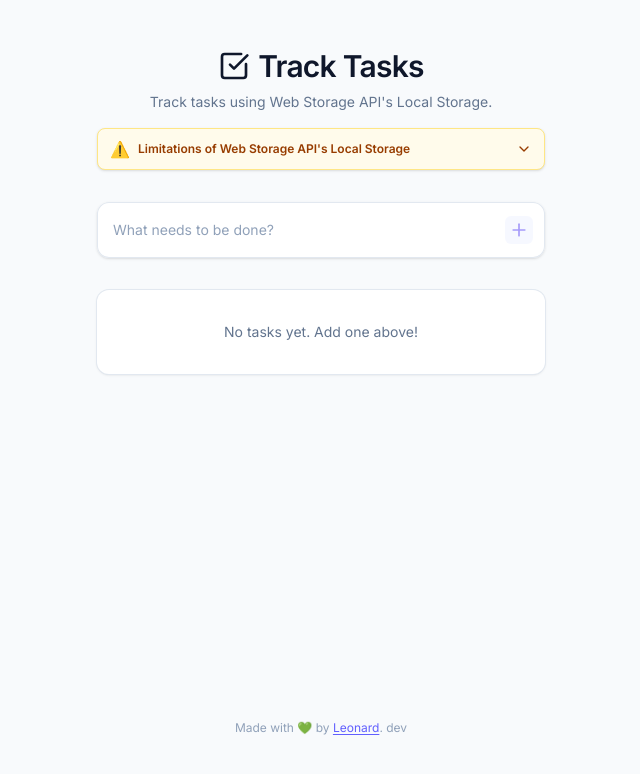
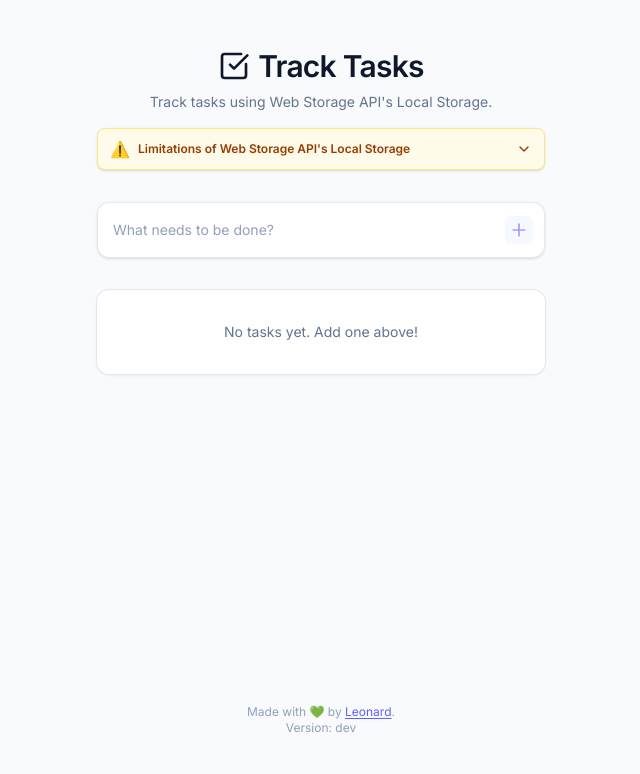
Before and after one commit to sheeeng/track-tasks, a React (Vite) app: page / in a window 1280 px wide. Shown: the top 774 px of the page, without its empty margins (319-959 px from the left). Built offline with nearby package versions, Linux system fonts and the light colour scheme.

Commit message:
style(ui): show version label below byline
Signed-off-by: Leonard Sheng Sheng Lee <305414+sheeeng@users.noreply.github.com>

```diff
--- a/src/App.tsx
+++ b/src/App.tsx
@@ -170,9 +170,9 @@ export default function App() {
           >
             Leonard
           </a>
-          {'. '}
-          {import.meta.env.VITE_GIT_COMMIT_SHA?.slice(0, 8) ?? 'dev'}
+          .
         </p>
+        <p>Version: {import.meta.env.VITE_GIT_COMMIT_SHA?.slice(0, 8) ?? 'dev'}</p>
       </div>
     </div>
   );
```
